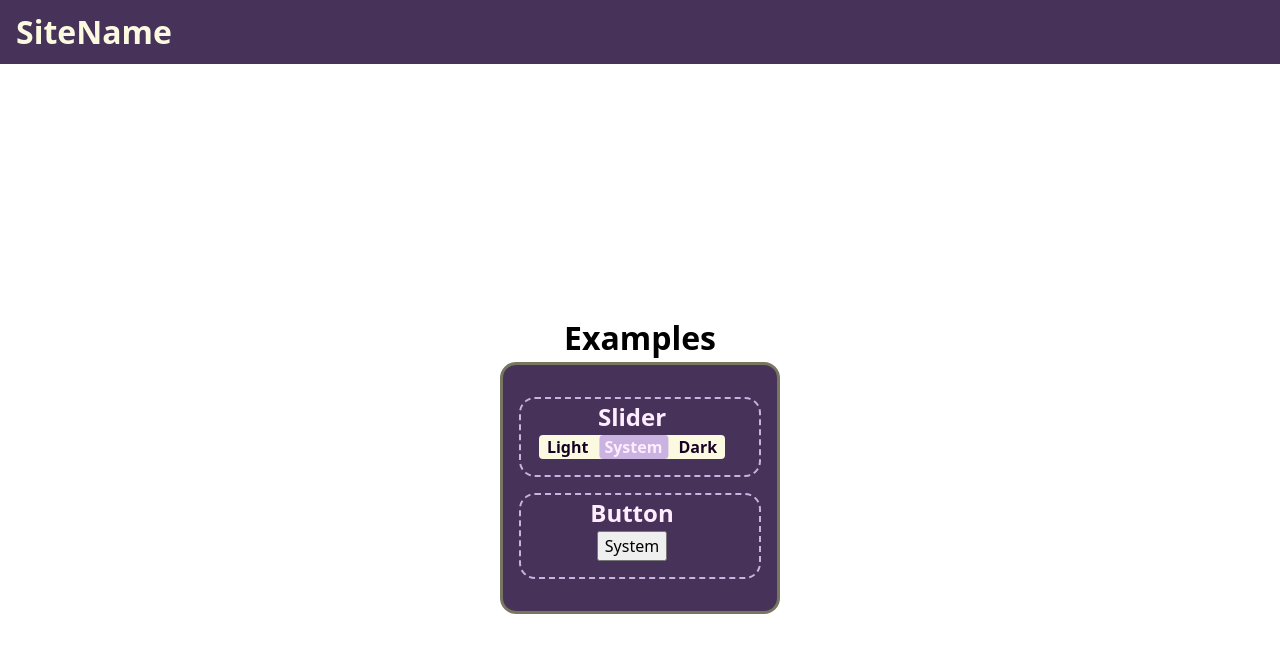
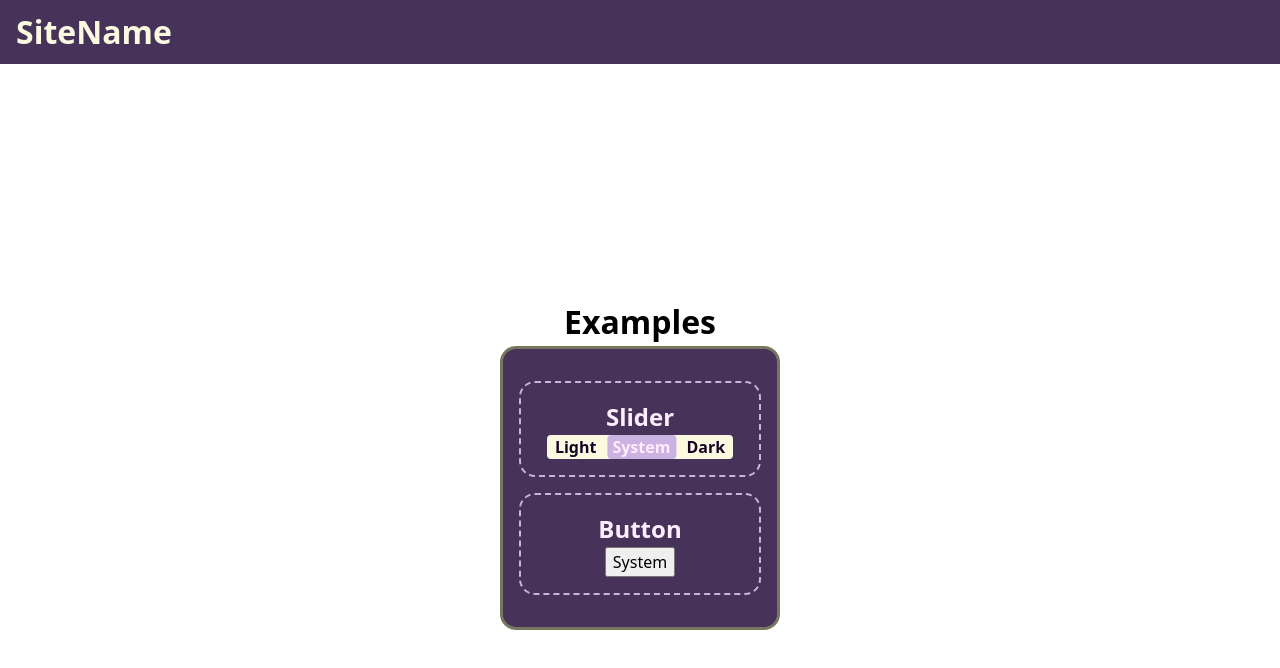
Before and after one commit to keviskev/svelte-color-scheme, a SvelteKit app: page / in a window 1280 px wide. Shown: the top 668 px of the page. Built offline with nearby package versions, Linux system fonts and the light colour scheme.

Commit message:
fixing padding on sections in the example page

```diff
--- a/src/routes/+page.svelte
+++ b/src/routes/+page.svelte
@@ -41,7 +41,7 @@
     flex-flow: column nowrap;
     align-items: center;
     margin: 1rem auto;
-    padding: 0 1rem 1rem 0;
+    padding: 1rem 0 1rem 0;
     color: var(--page-element-header-color);
     border: 2px dashed var(--viking-diva);
     border-radius: 1rem;
```
